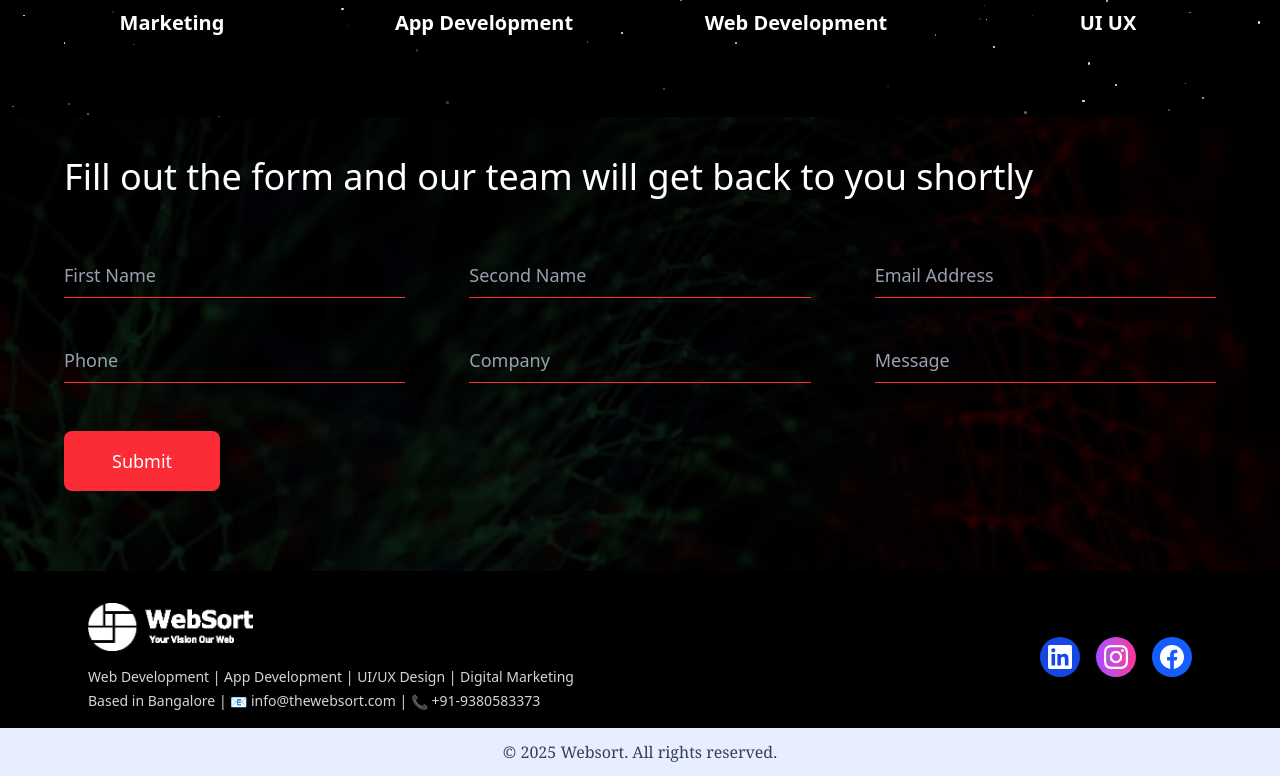
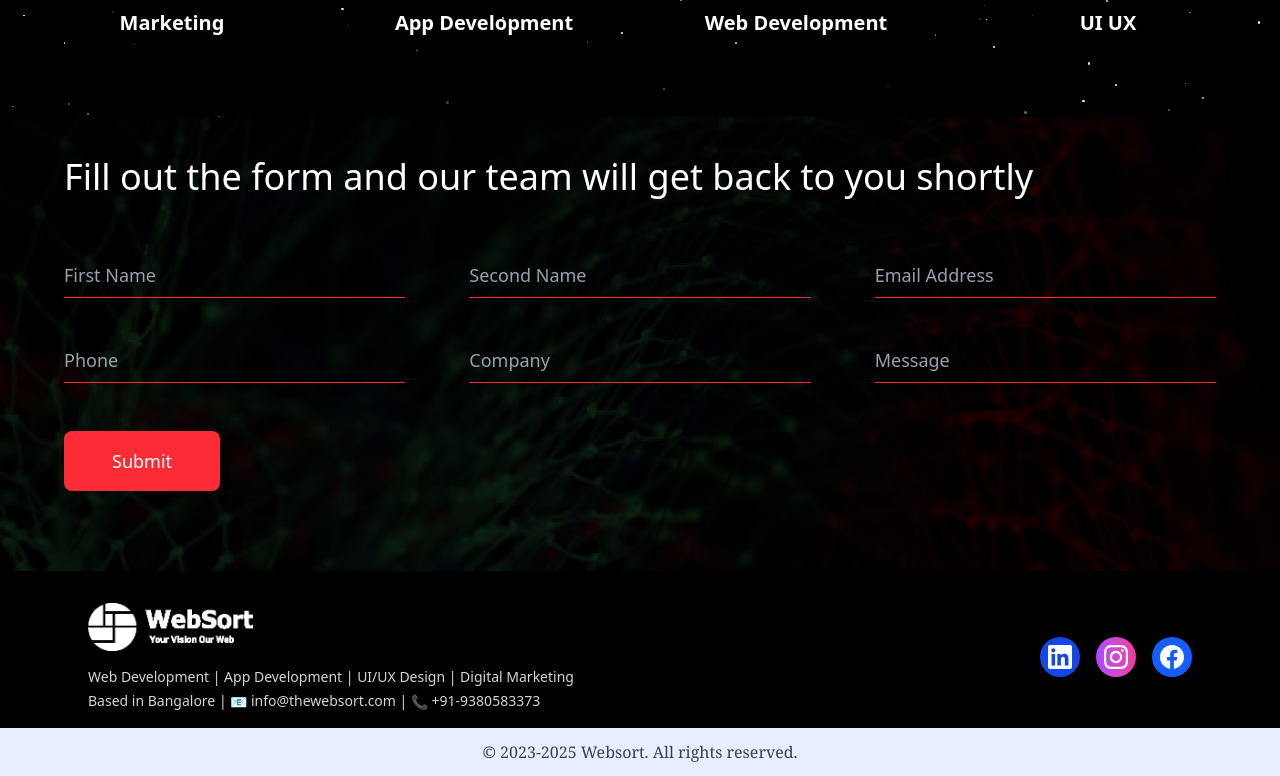
Before and after one commit to Jayanth-19-S/websort, a React (Vite) app: page /careers in a window 1280 px wide. Shown: the part 1213-1989 px from the top of the page. Built offline with nearby package versions, Linux system fonts and the light colour scheme.

Commit message:
Update Footer.tsx

```diff
--- a/src/components/Footer.tsx
+++ b/src/components/Footer.tsx
@@ -70,7 +70,7 @@ export default function Footer() {
       {/* Copyright Section */}
       <div className="bg-[#e6eeff] py-3">
         <div className="max-w-6xl mx-auto px-6">
-          <p className="text-center text-base text-gray-700 font-serif">© 2025 Websort. All rights reserved.</p>
+          <p className="text-center text-base text-gray-700 font-serif">© 2023-2025 Websort. All rights reserved.</p>
         </div>
       </div>
     </footer>
```
